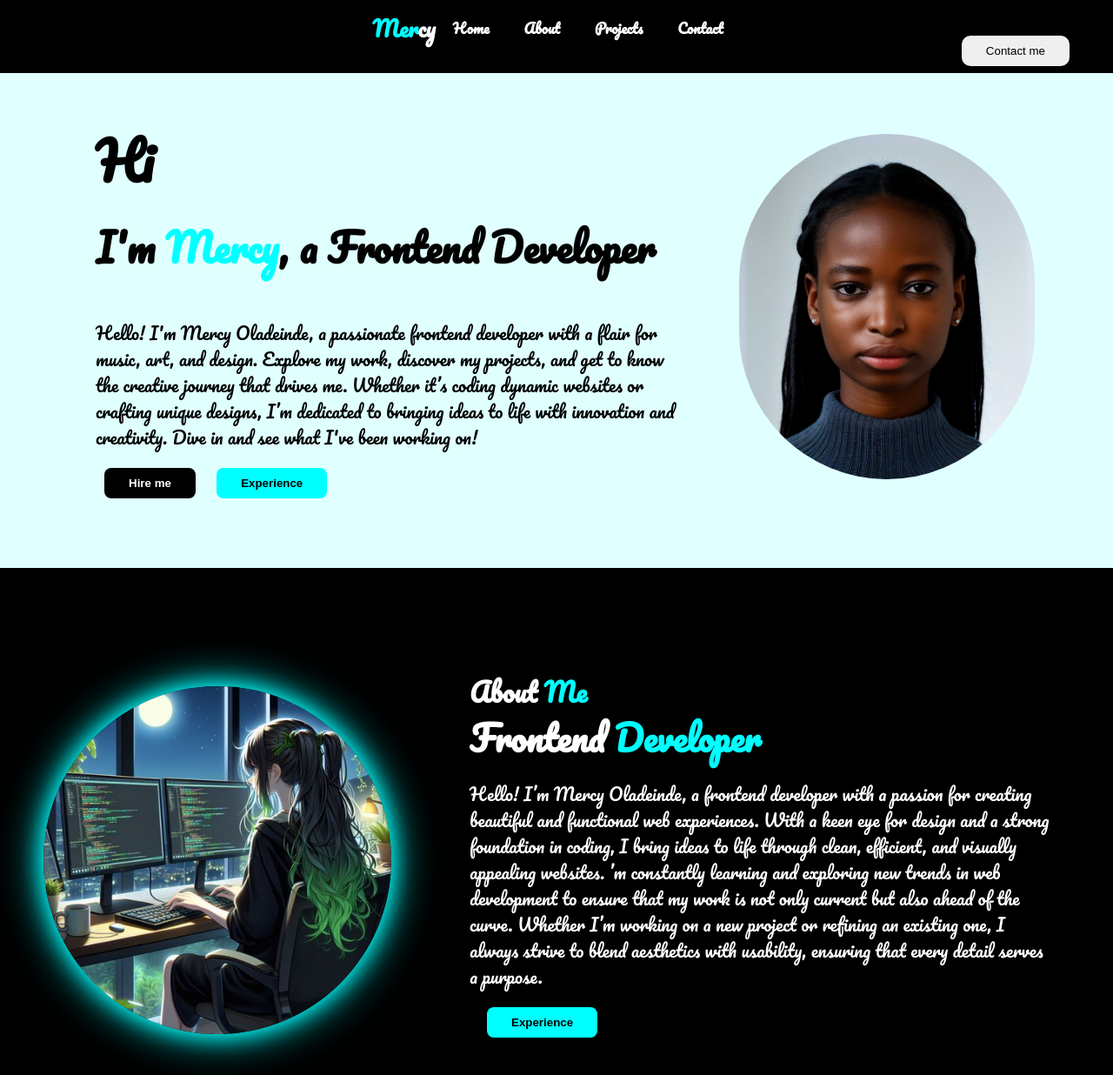
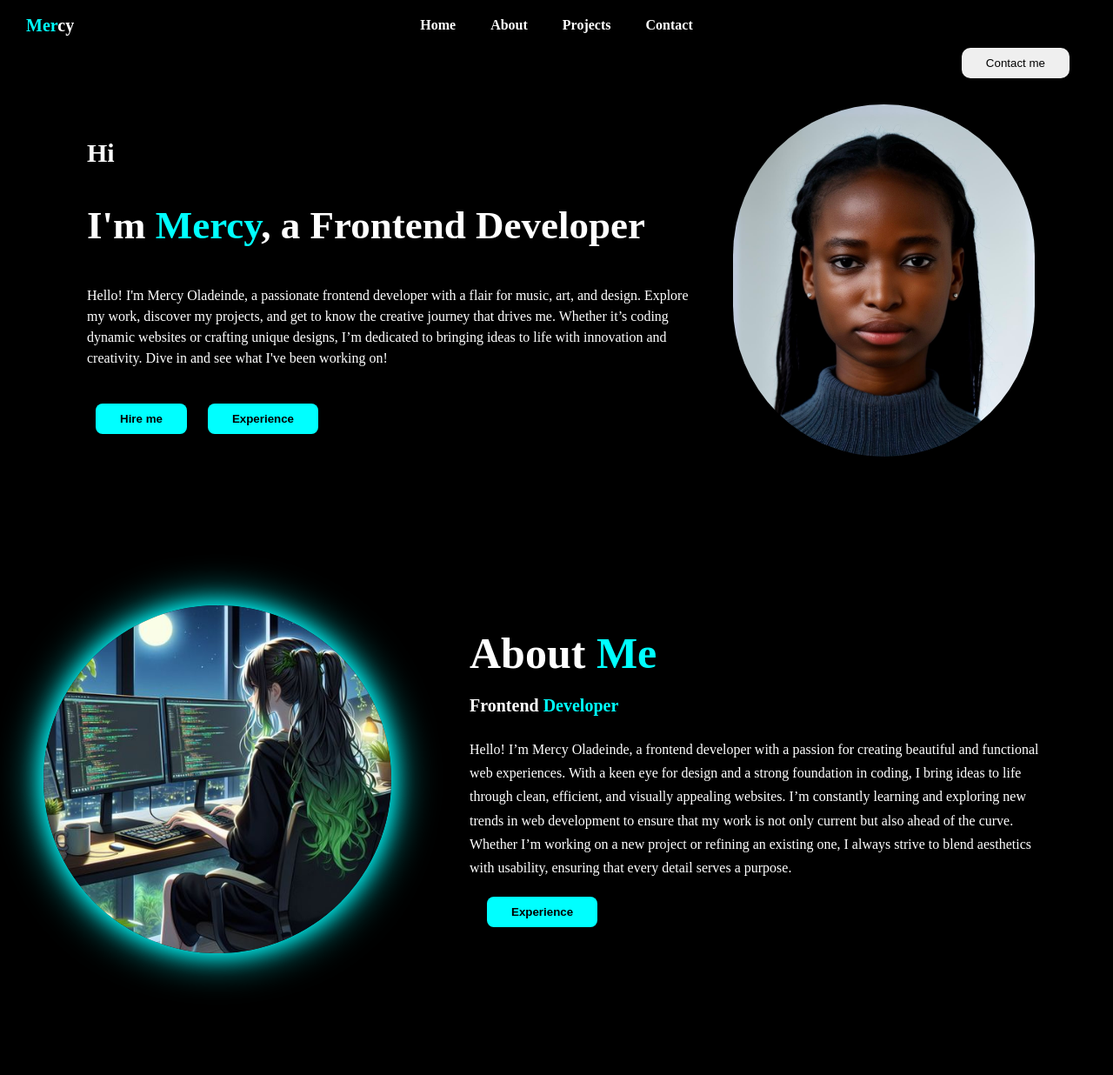
Before and after one commit to m3rcyO/Portfolio-page, a plain HTML site: page index.html in a window 1280 px wide. Shown: the top 1236 px of the page at 87% size. Drawn offline with Linux system fonts and the light colour scheme.

Commit message:
changed design

```diff
--- a/index.html
+++ b/index.html
@@ -11,13 +11,14 @@
       <nav>
         <ul class="nav-bar">
           <a href="#logo" class="logo"> <span>Mer</span>cy</a>
-          <li><a href="#home">Home</a></li>
+          <li><a href="#home" class="nav-button active">Home</a></li>
           <li><a href="#about"> About </a></li>
           <li><a href="#projects"> Projects </a></li>
           <li><a href="#contact"> Contact </a></li>
+
         </ul>
-      </nav>
-      <div class="btnbox">
+       </nav>
+       <div class="btnbox">
         <button class="btn">Contact me</button>
       </div>
     </header>
@@ -35,9 +36,10 @@
         been working on!
       </p>
       <div class="btnbox">
-      <button class="btn1">
+      <button class="btn2">
         Hire me
       </button>
+
       <button class="btn2">
         Experience
       </button>
@@ -59,7 +61,7 @@
     Hello! I’m Mercy Oladeinde, a frontend developer with a passion for creating beautiful and functional web experiences.
     With a keen eye for design and a strong foundation in coding, I bring ideas to life through clean, efficient, and
     visually appealing websites.
-    ’m constantly learning and exploring new trends in web development to ensure that my work is not only current but also
+    I’m constantly learning and exploring new trends in web development to ensure that my work is not only current but also
     ahead of the curve.
     Whether I’m working on a new project or refining an existing one, I always strive to blend aesthetics with usability,
     ensuring that every detail serves a purpose.
--- /dev/null
+++ b/mediaquery.css
@@ -0,0 +1,3 @@
+@media screen and ( max-width: 480px){
+
+}
--- a/style.css
+++ b/style.css
@@ -1,18 +1,22 @@
-@import url('https://fonts.googleapis.com/css2?family=Pacifico&display=swap');
+/* @import url('https://fonts.googleapis.com/css2?family=Pacifico&display=swap'); */
 
-*{
+* {
   margin: 0;
   padding: 0;
   box-sizing: border-box;
 }
 
-body{
-    font-family: "Pacifico", cursive;
-    background-color: #E0FFFF;
+body {
+  /* font-family: "Pacifico", cursive; */
+  font-family: "Times New Roman", Times, serif;
+  color: white;
+  background-color: black;
+  /* background-color: #E0FFFF; */
   padding-top: 60px;
   /* background-color: #E6E6FA; */
 }
-header{
+header {
+  /* background-color: rgba(0, 0, 0, 0.2); */
   background-color: black;
   padding: 10px 0;
   position: fixed;
@@ -21,52 +25,61 @@ header{
   z-index: 100;
   width: 100%;
 }
-section{
+section {
   scroll-margin-top: 60px;
 }
-.nav-bar{
+.nav-bar {
   list-style: none;
   display: flex;
   justify-content: center;
   align-items: center;
   text-align: center;
+  position: relative;
 }
 
-.nav-bar li{
-    padding: 0px 20px;
+.nav-bar li {
+  padding: 10px 20px;
 }
-.nav-bar a{
+.nav-bar a {
   text-decoration: none;
   color: white;
   font-weight: bold;
 }
-.nav-bar li :hover{
+.nav-bar li :hover {
   color: #00ffff;
   text-decoration: underline;
 }
-.nav-bar :hover{
+.nav-bar :hover {
   transform: scale(1.3);
   transition: ease-in-out;
 }
-.nav-bar :active{
+.nav-bar.active {
   color: #00ffff;
-    text-decoration: wavy;
 }
-.logo{
+/* .nav-bar a:active{
+    color: #00ffff;
+    text-decoration: wavy; */
+
+.logo {
+  position: absolute;
+  left: 10px;
+  text-align: top;
   text-decoration: none;
-    font-size: 25px;
+  font-size: 20px;
+  font-weight: bold;
+
   color: white;
+  margin: 20px;
 }
 
-span{
+span {
   color: #00ffff;
-
 }
-.logo:hover{
+.logo:hover {
   color: #00ffff;
 }
 
-.btn{
+.btn {
   position: absolute;
   bottom: 8px;
   right: 50px;
@@ -74,51 +87,52 @@ span{
   border-radius: 10px;
   border: none;
 }
-.btn:hover{
+.btn:hover {
   background-color: #00ffff;
   cursor: pointer;
 }
 /* home section styling */
-#home{
+#home {
   padding: 20px 50px;
 }
-.homecontent{
+.homecontent {
   display: flex;
   justify-content: space-between;
   align-items: center;
   padding: 20px;
 }
-.maintext{
+.maintext {
   flex: 2;
-    line-height: 1.5;
+  line-height: 1.7;
   vertical-align: top;
-    padding: 40px;
+  padding: 30px;
 }
-.maintext h3{
-    font-size: 60px;
+.maintext h3 {
+  font-size: 30px;
   font-weight: bold;
 }
-.maintext h1{
+.maintext h1 {
   font-size: 45px;
   margin-top: 20px;
 }
-.maintext p{
-    font-size: 20px;
-    margin-top: 50px;
+.maintext p {
+  font-size: 16px;
+  margin-top: 30px;
+  line-height: 1.5;
 }
-.main-img{
+.main-img {
   vertical-align: top;
   margin: 20px;
   width: 550px;
   flex: 1;
   border-radius: 50px;
 }
-.main-img img{
+.main-img img {
   width: 100%;
   border-radius: 250px;
 }
-.btn1{
-    padding: 10px 28px;
+.btn1 {
+  padding: 20px 28px;
   border-radius: 8px;
   border: none;
   background-color: black;
@@ -126,39 +140,39 @@ span{
   font-weight: bold;
   margin: 0px 10px;
 }
-.btn1:hover{
+.btn1:hover {
   background-color: white;
   color: black;
   cursor: pointer;
   transition: 0.3s ease;
 }
-.btn2{
+.btn2 {
   padding: 10px 28px;
   border-radius: 8px;
   border: none;
-    background-color:#00ffff;
+  background-color: #00ffff;
   color: black;
   font-weight: bold;
   margin: 0px 10px;
 }
-.btn2:hover{
+.btn2:hover {
   background-color: black;
   color: #00ffff;
   cursor: pointer;
   transition: 0.3s ease;
 }
-.btnbox{
-    margin-top: 20px;
+.btnbox {
+  margin-top: 40px;
 }
 @media (max-width: 768px) {
-.homecontent{
+  .homecontent {
     flex-direction: column;
     text-align: center;
   }
 }
 /* about section styling */
 
-#about{
+#about {
   background-color: black;
   width: 100%;
   color: white;
@@ -167,45 +181,44 @@ span{
   justify-content: center;
   padding: 100px 50px;
 }
-.aboutimg{
+.aboutimg {
   flex: 1;
   max-width: 400px;
   border-radius: 50px;
   margin-right: 20px;
 }
-.aboutimg img{
+.aboutimg img {
   width: 100%;
   border-radius: 250px;
-    box-shadow: 0 0 25px #00ffff,
-                0 0 50px #00ffff;
+  box-shadow: 0 0 25px #00ffff, 0 0 50px #00ffff;
 }
 
-.about-text{
+.about-text {
   flex: 1;
-    line-height: 1.5;
+  line-height: 1.7;
   padding: 20px;
   margin-left: 50px;
 }
-.about-text h2{
-    font-size: 30px;
+.about-text h2 {
+  font-size: 50px;
   font-weight: bold;
 }
-.about-text h1{
-    font-size: 40px;
+.about-text h1 {
+  font-size: 20px;
   margin-bottom: 20px;
 }
-.about-text p{
-    font-size: 20px;
+.about-text p {
+  font-size: 16px;
 }
-.about-text button{
+.about-text button {
   margin: 20px;
 }
 /* contact section styling */
-#contact{
+#contact {
   width: 100%;
 }
 
-.contact-text{
+.contact-text {
   text-align: center;
   margin: 20px;
   font-size: 30px;
@@ -216,10 +229,10 @@ margin: 20px;
   padding: 50px;
   background-color: #121212;
   color: white;
-    max-width: 600px;
+  max-width: 500px;
   margin: 60px auto;
   border-radius: 10px;
-    box-shadow: 0 0 25px #00ffff
+  box-shadow: 0 0 25px #00ffff;
 }
 
 .contact-form {
```
Lines whose indentation alone changed are shown as unchanged.
